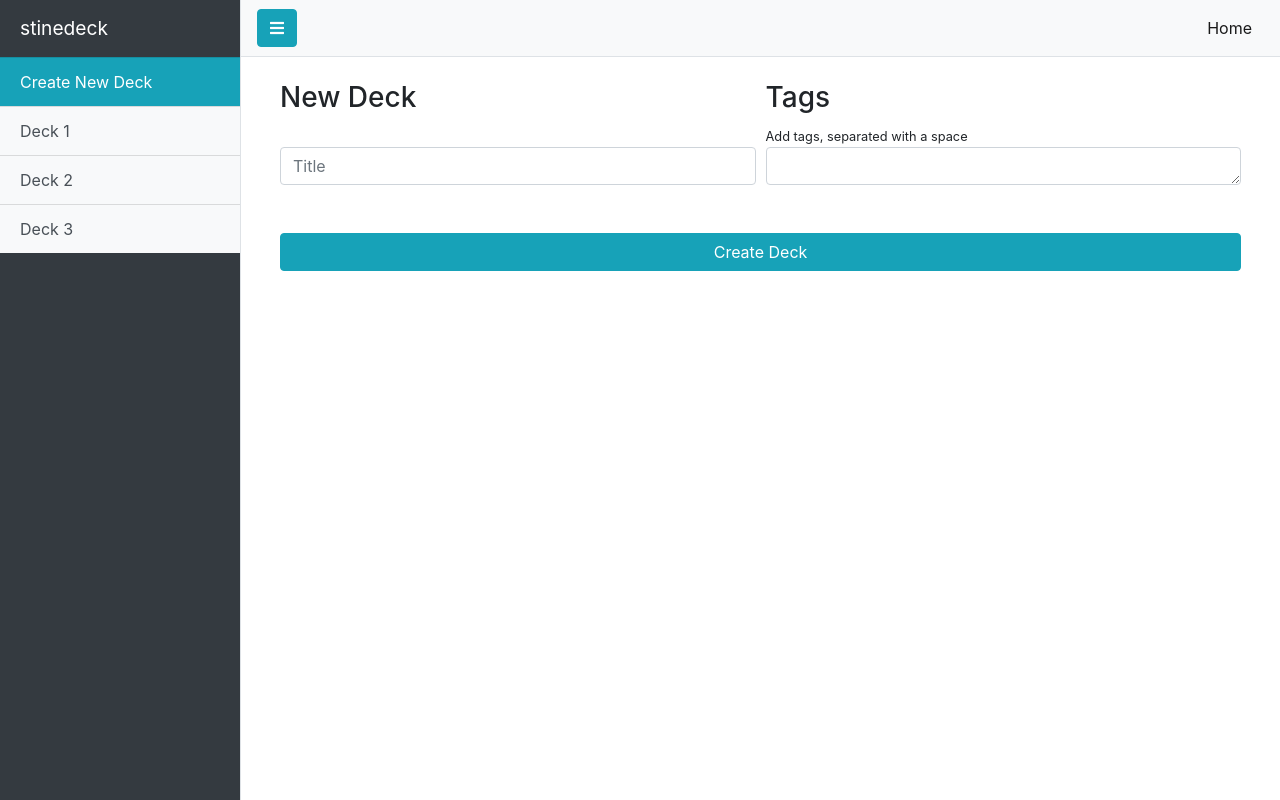
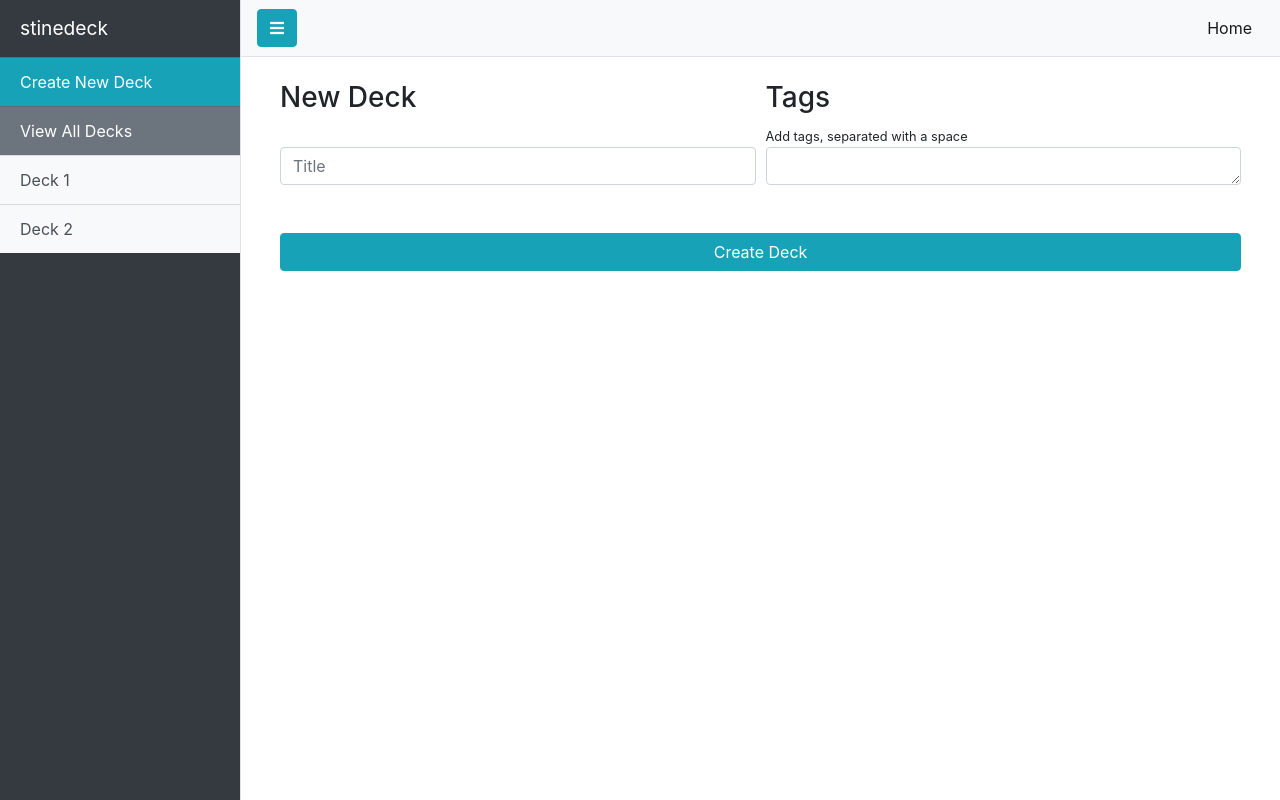
Before and after one commit to aucoeur/stinedeck, a Flask app: page /deck/create in a window 1280 px wide. Run offline with Flask 2, Linux system fonts and the light colour scheme; some libraries are stand-ins or nearby versions.

Commit message:
Add view all page, create function for deck and cards working

```diff
--- a/app.py
+++ b/app.py
@@ -1,4 +1,4 @@
-from flask import Flask, render_template, request, redirect, url_for
+from flask import Flask, render_template, request, redirect, url_for, Markup
 from pymongo import MongoClient
 from bson.objectid import ObjectId
 import os
@@ -18,8 +18,13 @@ cards.drop()
 def index():
     '''Show Index page'''
     title = "Home"
-    msg = "Dear Diary, it's me Laganja. Today all the girls sat separate from me and I lived alone under a table."
-    return render_template('index.html', msg=msg, title=title)
+    body = Markup("Dear Diary, it's me Laganja. Today all the girls sat separate from me and I lived alone under a table.<br><br><center><img src='https://media.giphy.com/media/NudlVy6NXsXVm/source.gif'></center>")
+    return render_template('index.html', body=body, title=title)
+
+@app.route('/decks')
+def show_all_decks():
+    '''View all decks'''
+    return render_template('decks.html', decks=decks.find())
 
 @app.route('/deck/create')
 def create_deck():
--- a/templates/index.html
+++ b/templates/index.html
@@ -1,5 +1,6 @@
 {% extends 'base.html' %}
 
 {% block content %}
-    {{ msg }}
+    <h3>{{ body }}</h3>
+    <br /><br />
 {% endblock content %}
--- a/templates/partials/sidebar.html
+++ b/templates/partials/sidebar.html
@@ -2,8 +2,8 @@
     <div class="sidebar-heading text-white">stinedeck</div>
     <div class="list-group list-group-flush">
     <a href="{{ url_for('create_deck') }}" class="list-group-item list-group-item-action bg-info text-white">Create New Deck</a>
+    <a href="{{ url_for('show_all_decks') }}" class="list-group-item list-group-item-action bg-secondary text-white">View All Decks</a>
     <a href="#" class="list-group-item list-group-item-action bg-light">Deck 1</a>
     <a href="#" class="list-group-item list-group-item-action bg-light">Deck 2</a>
-    <a href="#" class="list-group-item list-group-item-action bg-light">Deck 3</a>
     </div>
 </div>
```
Also changed, not shown: templates/decks.html (added, +16 -0 lines).
